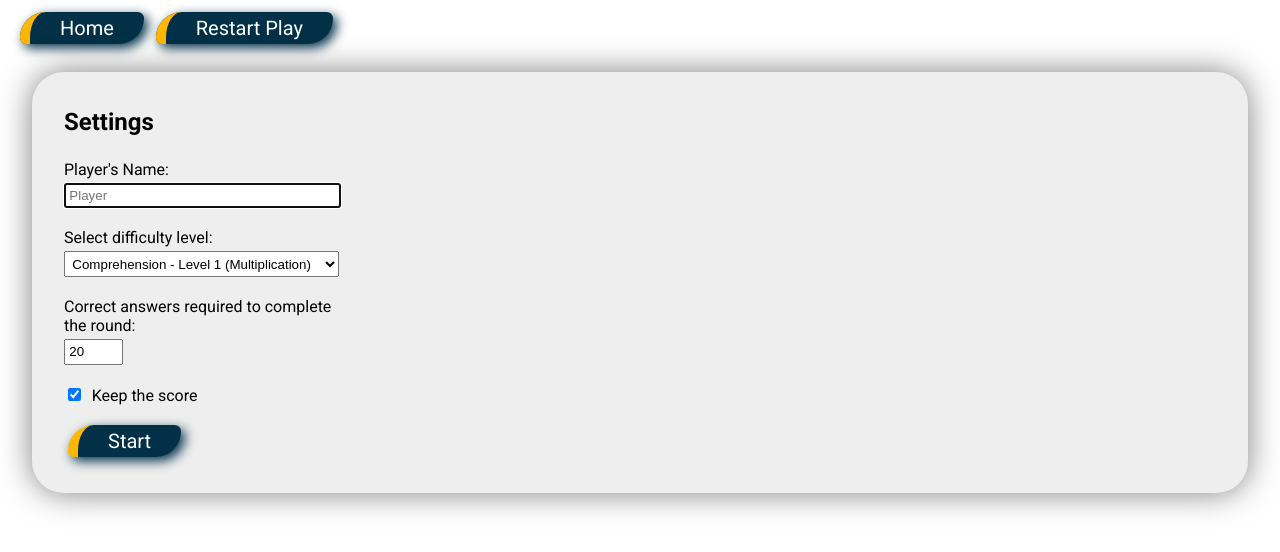
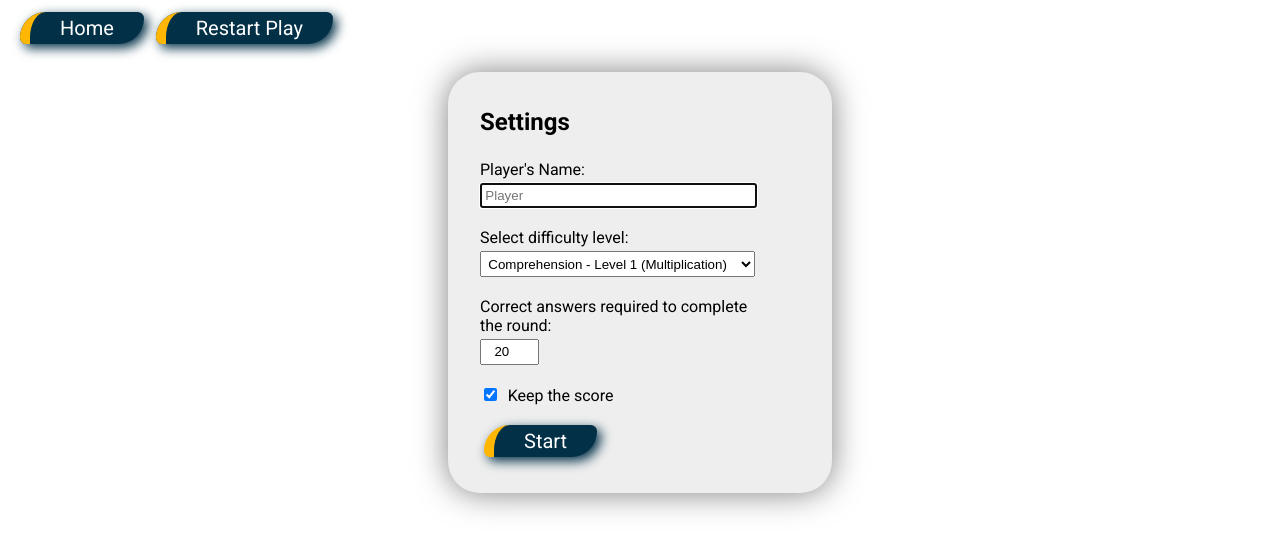
Before and after one commit to Alzenas/simple-maths-quiz, a plain HTML site: page maths.html in a window 1280 px wide. Drawn offline with Linux system fonts and the light colour scheme.

Commit message:
Amend flex box

```diff
--- a/style.css
+++ b/style.css
@@ -25,15 +25,10 @@ main {
 }
 
 .sbox {
-<<<<<<< HEAD
     margin: auto;
-=======
-    margin: auto;
-    flex-grow: 0;
->>>>>>> fix-style
     max-width: 350px;
     background-color: #eee;
-    padding: 1em 0em 2rem 2rem;
+    padding: 1rem 2rem 2rem 2rem;
     border-radius: 2em;
     filter: drop-shadow(0em 0em 1em rgba(0, 0, 0, 0.5));
 }
@@ -55,6 +50,10 @@ main {
 
 #playername {
     width: 20em;
+}
+
+#questionsperround {
+    text-align: center;
 }
 
 .formitem {
```
